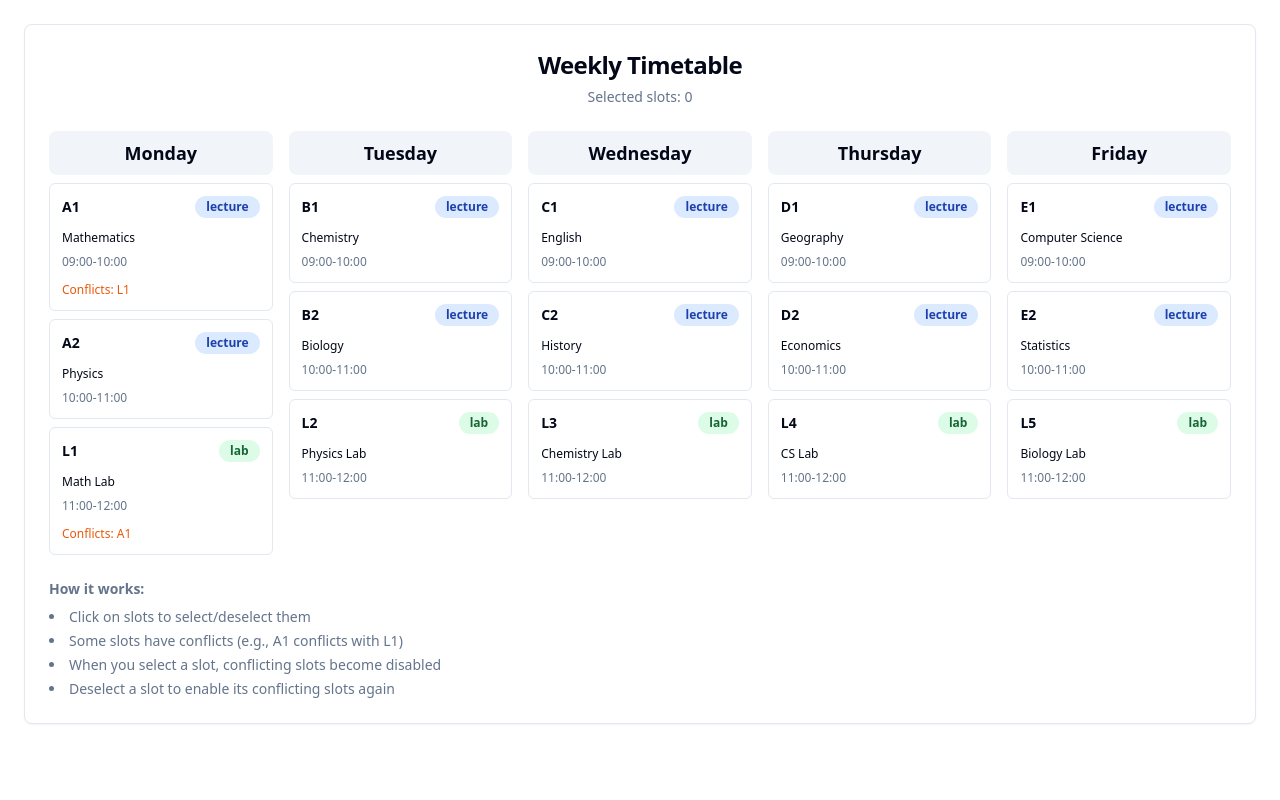
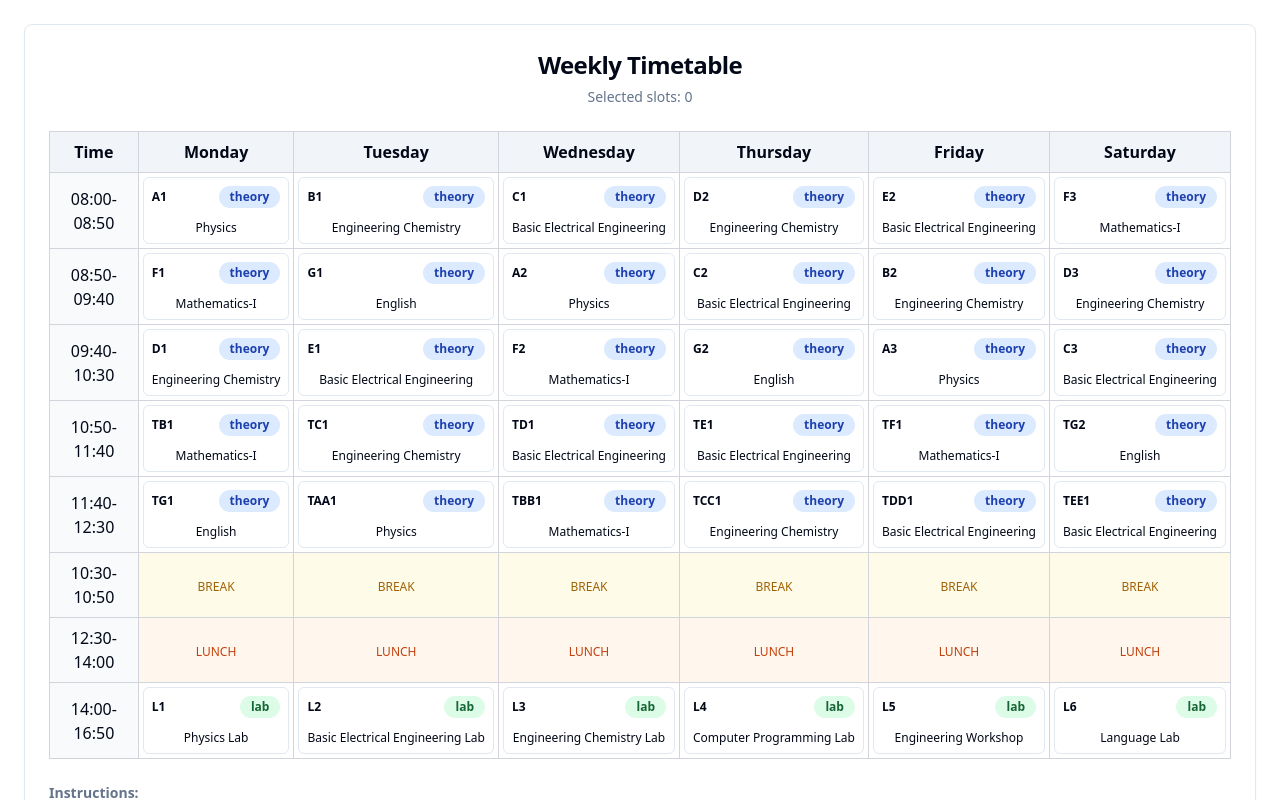
Before and after one commit to namesisrk/slot-time-weaver, a React (Vite) app: page / in a window 1280 px wide. Shown: the top 800 px of the page. Built offline with nearby package versions, Linux system fonts and the light colour scheme.

Commit message:
Refactor: Implement the exact timetable
Implement the timetable as specified by the user.

```diff
--- a/src/components/Timetable.tsx
+++ b/src/components/Timetable.tsx
@@ -9,79 +9,103 @@ interface TimeSlot {
   subject: string;
   time: string;
   day: string;
-  type: 'lecture' | 'lab' | 'tutorial';
+  type: 'theory' | 'lab';
   conflictsWith?: string[];
 }
 
 const Timetable = () => {
-  // Sample timetable data
+  // Exact timetable data from your image
   const timeSlots: TimeSlot[] = [
-    { id: 'A1', subject: 'Mathematics', time: '09:00-10:00', day: 'Monday', type: 'lecture', conflictsWith: ['L1'] },
-    { id: 'A2', subject: 'Physics', time: '10:00-11:00', day: 'Monday', type: 'lecture' },
-    { id: 'B1', subject: 'Chemistry', time: '09:00-10:00', day: 'Tuesday', type: 'lecture' },
-    { id: 'B2', subject: 'Biology', time: '10:00-11:00', day: 'Tuesday', type: 'lecture' },
-    { id: 'C1', subject: 'English', time: '09:00-10:00', day: 'Wednesday', type: 'lecture' },
-    { id: 'C2', subject: 'History', time: '10:00-11:00', day: 'Wednesday', type: 'lecture' },
-    { id: 'D1', subject: 'Geography', time: '09:00-10:00', day: 'Thursday', type: 'lecture' },
-    { id: 'D2', subject: 'Economics', time: '10:00-11:00', day: 'Thursday', type: 'lecture' },
-    { id: 'E1', subject: 'Computer Science', time: '09:00-10:00', day: 'Friday', type: 'lecture' },
-    { id: 'E2', subject: 'Statistics', time: '10:00-11:00', day: 'Friday', type: 'lecture' },
-    { id: 'L1', subject: 'Math Lab', time: '11:00-12:00', day: 'Monday', type: 'lab', conflictsWith: ['A1'] },
-    { id: 'L2', subject: 'Physics Lab', time: '11:00-12:00', day: 'Tuesday', type: 'lab' },
-    { id: 'L3', subject: 'Chemistry Lab', time: '11:00-12:00', day: 'Wednesday', type: 'lab' },
-    { id: 'L4', subject: 'CS Lab', time: '11:00-12:00', day: 'Thursday', type: 'lab' },
-    { id: 'L5', subject: 'Biology Lab', time: '11:00-12:00', day: 'Friday', type: 'lab' },
+    // Monday
+    { id: 'A1', subject: 'Physics', time: '08:00-08:50', day: 'Monday', type: 'theory' },
+    { id: 'F1', subject: 'Mathematics-I', time: '08:50-09:40', day: 'Monday', type: 'theory' },
+    { id: 'D1', subject: 'Engineering Chemistry', time: '09:40-10:30', day: 'Monday', type: 'theory' },
+    { id: 'TB1', subject: 'Mathematics-I', time: '10:50-11:40', day: 'Monday', type: 'theory' },
+    { id: 'TG1', subject: 'English', time: '11:40-12:30', day: 'Monday', type: 'theory' },
+    { id: 'L1', subject: 'Physics Lab', time: '14:00-16:50', day: 'Monday', type: 'lab' },
+
+    // Tuesday
+    { id: 'B1', subject: 'Engineering Chemistry', time: '08:00-08:50', day: 'Tuesday', type: 'theory' },
+    { id: 'G1', subject: 'English', time: '08:50-09:40', day: 'Tuesday', type: 'theory' },
+    { id: 'E1', subject: 'Basic Electrical Engineering', time: '09:40-10:30', day: 'Tuesday', type: 'theory' },
+    { id: 'TC1', subject: 'Engineering Chemistry', time: '10:50-11:40', day: 'Tuesday', type: 'theory' },
+    { id: 'TAA1', subject: 'Physics', time: '11:40-12:30', day: 'Tuesday', type: 'theory' },
+    { id: 'L2', subject: 'Basic Electrical Engineering Lab', time: '14:00-16:50', day: 'Tuesday', type: 'lab' },
+
+    // Wednesday
+    { id: 'C1', subject: 'Basic Electrical Engineering', time: '08:00-08:50', day: 'Wednesday', type: 'theory' },
+    { id: 'A2', subject: 'Physics', time: '08:50-09:40', day: 'Wednesday', type: 'theory' },
+    { id: 'F2', subject: 'Mathematics-I', time: '09:40-10:30', day: 'Wednesday', type: 'theory' },
+    { id: 'TD1', subject: 'Basic Electrical Engineering', time: '10:50-11:40', day: 'Wednesday', type: 'theory' },
+    { id: 'TBB1', subject: 'Mathematics-I', time: '11:40-12:30', day: 'Wednesday', type: 'theory' },
+    { id: 'L3', subject: 'Engineering Chemistry Lab', time: '14:00-16:50', day: 'Wednesday', type: 'lab' },
+
+    // Thursday
+    { id: 'D2', subject: 'Engineering Chemistry', time: '08:00-08:50', day: 'Thursday', type: 'theory' },
+    { id: 'C2', subject: 'Basic Electrical Engineering', time: '08:50-09:40', day: 'Thursday', type: 'theory' },
+    { id: 'G2', subject: 'English', time: '09:40-10:30', day: 'Thursday', type: 'theory' },
+    { id: 'TE1', subject: 'Basic Electrical Engineering', time: '10:50-11:40', day: 'Thursday', type: 'theory' },
+    { id: 'TCC1', subject: 'Engineering Chemistry', time: '11:40-12:30', day: 'Thursday', type: 'theory' },
+    { id: 'L4', subject: 'Computer Programming Lab', time: '14:00-16:50', day: 'Thursday', type: 'lab' },
+
+    // Friday
+    { id: 'E2', subject: 'Basic Electrical Engineering', time: '08:00-08:50', day: 'Friday', type: 'theory' },
+    { id: 'B2', subject: 'Engineering Chemistry', time: '08:50-09:40', day: 'Friday', type: 'theory' },
+    { id: 'A3', subject: 'Physics', time: '09:40-10:30', day: 'Friday', type: 'theory' },
+    { id: 'TF1', subject: 'Mathematics-I', time: '10:50-11:40', day: 'Friday', type: 'theory' },
+    { id: 'TDD1', subject: 'Basic Electrical Engineering', time: '11:40-12:30', day: 'Friday', type: 'theory' },
+    { id: 'L5', subject: 'Engineering Workshop', time: '14:00-16:50', day: 'Friday', type: 'lab' },
+
+    // Saturday
+    { id: 'F3', subject: 'Mathematics-I', time: '08:00-08:50', day: 'Saturday', type: 'theory' },
+    { id: 'D3', subject: 'Engineering Chemistry', time: '08:50-09:40', day: 'Saturday', type: 'theory' },
+    { id: 'C3', subject: 'Basic Electrical Engineering', time: '09:40-10:30', day: 'Saturday', type: 'theory' },
+    { id: 'TG2', subject: 'English', time: '10:50-11:40', day: 'Saturday', type: 'theory' },
+    { id: 'TEE1', subject: 'Basic Electrical Engineering', time: '11:40-12:30', day: 'Saturday', type: 'theory' },
+    { id: 'L6', subject: 'Language Lab', time: '14:00-16:50', day: 'Saturday', type: 'lab' },
   ];
 
   const [selectedSlots, setSelectedSlots] = useState<string[]>([]);
 
-  const days = ['Monday', 'Tuesday', 'Wednesday', 'Thursday', 'Friday'];
+  const days = ['Monday', 'Tuesday', 'Wednesday', 'Thursday', 'Friday', 'Saturday'];
+  const timeSlots9AM = ['08:00-08:50', '08:50-09:40', '09:40-10:30', '10:50-11:40', '11:40-12:30'];
+  const labTime = '14:00-16:50';
+
   const timeSlotsByDay = days.reduce((acc, day) => {
     acc[day] = timeSlots.filter(slot => slot.day === day);
     return acc;
   }, {} as Record<string, TimeSlot[]>);
 
-  const isSlotDisabled = (slotId: string): boolean => {
-    const slot = timeSlots.find(s => s.id === slotId);
-    if (!slot || !slot.conflictsWith) return false;
-
-    return slot.conflictsWith.some(conflictId => selectedSlots.includes(conflictId));
-  };
-
   const isSlotSelected = (slotId: string): boolean => {
     return selectedSlots.includes(slotId);
   };
 
-  const getConflictingSlots = (slotId: string): string[] => {
-    const slot = timeSlots.find(s => s.id === slotId);
-    return slot?.conflictsWith || [];
-  };
-
   const handleSlotClick = (slotId: string) => {
-    if (isSlotDisabled(slotId)) return;
-
     if (isSlotSelected(slotId)) {
-      // Deselect the slot
       setSelectedSlots(prev => prev.filter(id => id !== slotId));
     } else {
-      // Select the slot
       setSelectedSlots(prev => [...prev, slotId]);
     }
   };
 
   const getSlotButtonVariant = (slotId: string) => {
-    if (isSlotSelected(slotId)) return 'default';
-    if (isSlotDisabled(slotId)) return 'secondary';
-    return 'outline';
+    return isSlotSelected(slotId) ? 'default' : 'outline';
   };
 
   const getSlotTypeColor = (type: string) => {
     switch (type) {
-      case 'lecture': return 'bg-blue-100 text-blue-800';
+      case 'theory': return 'bg-blue-100 text-blue-800';
       case 'lab': return 'bg-green-100 text-green-800';
-      case 'tutorial': return 'bg-purple-100 text-purple-800';
       default: return 'bg-gray-100 text-gray-800';
     }
+  };
+
+  const getTheorySlotsByTime = (day: string, time: string) => {
+    return timeSlotsByDay[day]?.filter(slot => slot.time === time && slot.type === 'theory') || [];
+  };
+
+  const getLabSlot = (day: string) => {
+    return timeSlotsByDay[day]?.find(slot => slot.type === 'lab');
   };
 
   return (
@@ -94,45 +118,114 @@ const Timetable = () => {
           </div>
         </CardHeader>
         <CardContent>
-          <div className="grid grid-cols-1 md:grid-cols-5 gap-4 mb-6">
+          <div className="overflow-x-auto">
+            <table className="w-full border-collapse border border-gray-300">
+              <thead>
+                <tr className="bg-muted">
+                  <th className="border border-gray-300 p-2 text-center font-semibold">Time</th>
                   {days.map(day => (
-              <div key={day} className="space-y-2">
-                <h3 className="font-semibold text-lg text-center py-2 bg-muted rounded-lg">
+                    <th key={day} className="border border-gray-300 p-2 text-center font-semibold min-w-32">
                       {day}
-                </h3>
-                <div className="space-y-2">
-                  {timeSlotsByDay[day]?.map(slot => (
+                    </th>
+                  ))}
+                </tr>
+              </thead>
+              <tbody>
+                {timeSlots9AM.map(time => (
+                  <tr key={time}>
+                    <td className="border border-gray-300 p-2 text-center font-medium bg-muted/50">
+                      {time}
+                    </td>
+                    {days.map(day => {
+                      const slots = getTheorySlotsByTime(day, time);
+                      const slot = slots[0]; // Get the first slot for this time
+                      return (
+                        <td key={`${day}-${time}`} className="border border-gray-300 p-1">
+                          {slot ? (
                             <Button
-                      key={slot.id}
                               variant={getSlotButtonVariant(slot.id)}
-                      className={`w-full h-auto p-3 flex flex-col items-start text-left ${
-                        isSlotDisabled(slot.id) ? 'opacity-50 cursor-not-allowed' : ''
-                      }`}
+                              className="w-full h-auto p-2 flex flex-col items-center text-center text-xs"
                               onClick={() => handleSlotClick(slot.id)}
-                      disabled={isSlotDisabled(slot.id)}
                             >
                               <div className="flex items-center justify-between w-full mb-1">
-                        <span className="font-semibold text-sm">{slot.id}</span>
+                                <span className="font-bold text-xs">{slot.id}</span>
                                 <Badge className={`text-xs ${getSlotTypeColor(slot.type)}`}>
                                   {slot.type}
                                 </Badge>
                               </div>
-                      <div className="text-xs font-medium">{slot.subject}</div>
-                      <div className="text-xs text-muted-foreground">{slot.time}</div>
-                      {slot.conflictsWith && slot.conflictsWith.length > 0 && (
-                        <div className="text-xs text-orange-600 mt-1">
-                          Conflicts: {slot.conflictsWith.join(', ')}
+                              <div className="text-xs font-medium text-center leading-tight">
+                                {slot.subject}
+                              </div>
+                            </Button>
+                          ) : (
+                            <div className="h-16 flex items-center justify-center text-gray-400">
+                              -
                             </div>
                           )}
+                        </td>
+                      );
+                    })}
+                  </tr>
+                ))}
+                <tr>
+                  <td className="border border-gray-300 p-2 text-center font-medium bg-muted/50">
+                    10:30-10:50
+                  </td>
+                  {days.map(day => (
+                    <td key={`${day}-break`} className="border border-gray-300 p-2 text-center bg-yellow-50">
+                      <span className="text-xs font-medium text-yellow-700">BREAK</span>
+                    </td>
+                  ))}
+                </tr>
+                <tr>
+                  <td className="border border-gray-300 p-2 text-center font-medium bg-muted/50">
+                    12:30-14:00
+                  </td>
+                  {days.map(day => (
+                    <td key={`${day}-lunch`} className="border border-gray-300 p-2 text-center bg-orange-50">
+                      <span className="text-xs font-medium text-orange-700">LUNCH</span>
+                    </td>
+                  ))}
+                </tr>
+                <tr>
+                  <td className="border border-gray-300 p-2 text-center font-medium bg-muted/50">
+                    {labTime}
+                  </td>
+                  {days.map(day => {
+                    const labSlot = getLabSlot(day);
+                    return (
+                      <td key={`${day}-lab`} className="border border-gray-300 p-1">
+                        {labSlot ? (
+                          <Button
+                            variant={getSlotButtonVariant(labSlot.id)}
+                            className="w-full h-auto p-2 flex flex-col items-center text-center text-xs"
+                            onClick={() => handleSlotClick(labSlot.id)}
+                          >
+                            <div className="flex items-center justify-between w-full mb-1">
+                              <span className="font-bold text-xs">{labSlot.id}</span>
+                              <Badge className={`text-xs ${getSlotTypeColor(labSlot.type)}`}>
+                                {labSlot.type}
+                              </Badge>
+                            </div>
+                            <div className="text-xs font-medium text-center leading-tight">
+                              {labSlot.subject}
+                            </div>
                           </Button>
-                  ))}
+                        ) : (
+                          <div className="h-16 flex items-center justify-center text-gray-400">
+                            -
                           </div>
-              </div>
-            ))}
+                        )}
+                      </td>
+                    );
+                  })}
+                </tr>
+              </tbody>
+            </table>
           </div>
 
           {selectedSlots.length > 0 && (
-            <Card className="bg-muted/50">
+            <Card className="bg-muted/50 mt-6">
               <CardHeader>
                 <CardTitle className="text-lg">Selected Slots</CardTitle>
               </CardHeader>
@@ -152,12 +245,12 @@ const Timetable = () => {
           )}
 
           <div className="mt-6 text-sm text-muted-foreground">
-            <h4 className="font-semibold mb-2">How it works:</h4>
+            <h4 className="font-semibold mb-2">Instructions:</h4>
             <ul className="list-disc list-inside space-y-1">
               <li>Click on slots to select/deselect them</li>
-              <li>Some slots have conflicts (e.g., A1 conflicts with L1)</li>
-              <li>When you select a slot, conflicting slots become disabled</li>
-              <li>Deselect a slot to enable its conflicting slots again</li>
+              <li>Theory slots are marked in blue, Lab slots in green</li>
+              <li>Each slot shows the slot ID and subject name</li>
+              <li>Selected slots are highlighted and shown in the summary below</li>
             </ul>
           </div>
         </CardContent>
```
Lines whose indentation alone changed are shown as unchanged.
